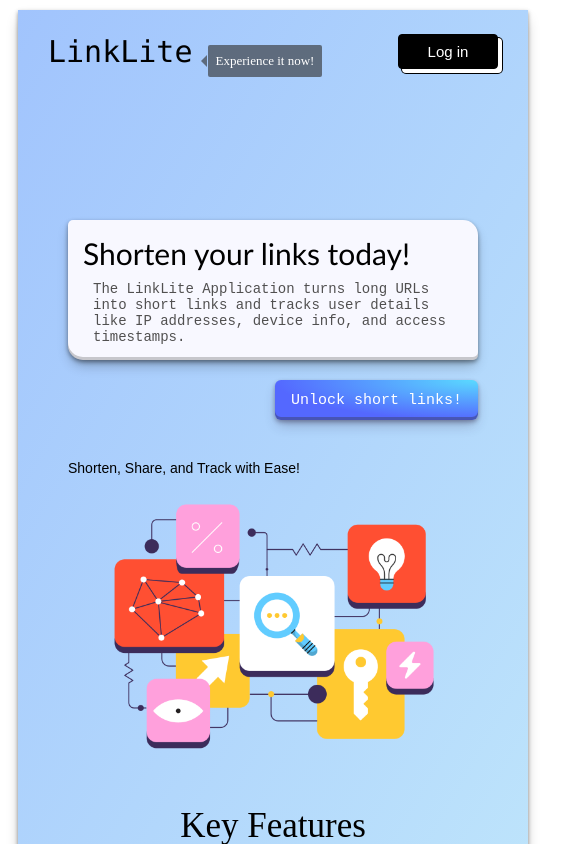
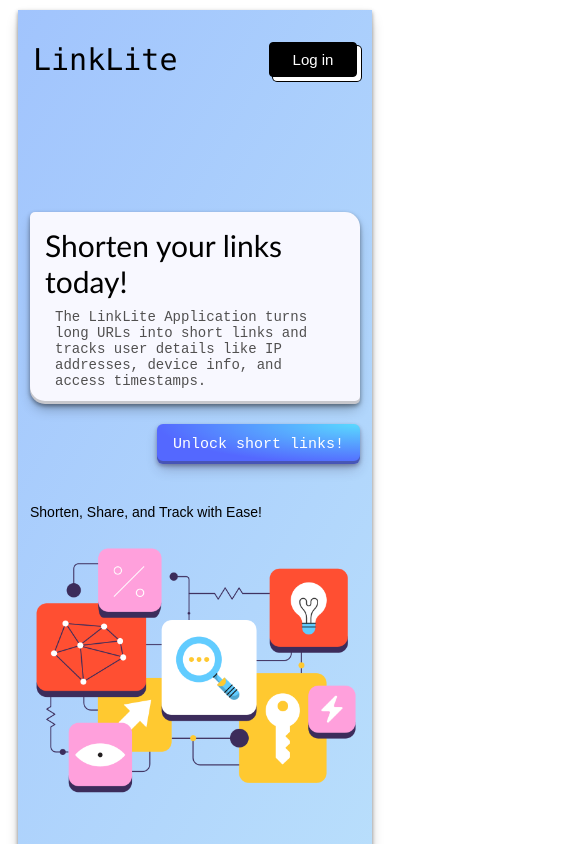
Before and after one commit to rajprince031/LinkLite, a React (Vite) app in the folder client/: page / in a window 390 px wide. Shown: the top 844 px of the page, 585 px wide, since content can reach past the window. Built offline with nearby package versions, Linux system fonts and the light colour scheme; no server answers.

Commit message:
make Home Page responsive

```diff
--- a/client/src/component/HomePage.jsx
+++ b/client/src/component/HomePage.jsx
@@ -25,9 +25,7 @@ const HomePage = () => {
                         Experience it now!
                     </div>
                 </div>
-                <div className='navbar_options'>
                     <button className='login_btn' onClick={logInBtn}>{text}</button>
-                </div>
             </div>
             <div className='body_container'>
                 <div className='description_container'>
--- a/client/src/style/homeStyle.css
+++ b/client/src/style/homeStyle.css
@@ -1,13 +1,9 @@
 
 .main_home_container {
   min-height: fit-content;
-  min-width: 450px;
-  display: flex;
-  flex-direction: column;
-  justify-content: space-between;
   background-color: rgb(182, 172, 172);
   margin: 10px;
-  padding: 15px 30px 15px 30px;
+  padding: 15px;
   box-shadow: rgba(0, 0, 0, 0.4) 0px 2px 4px,
     rgba(0, 0, 0, 0.3) 0px 7px 13px -3px, rgba(0, 0, 0, 0.2) 0px -3px 0px inset;
   background-image: linear-gradient(120deg, #a1c4fd 0%, #c2e9fb 100%);
@@ -65,14 +61,6 @@
   margin-left: calc(var(--size) * 0.13 * -1);
 }
 
-.navbar_options {
-  display: flex;
-  gap: 20px;
-}
-.navbar_options p {
-  font-family: "Times New Roman", Times, serif;
-  font-size: 25px;
-}
 
 
 
@@ -117,11 +105,11 @@
   transform: translate(2px, 2px);
 }
 
-@media (min-width: 768px) {
+/* @media (min-width: 768px) {
   .login_btn {
     padding: 12px 50px;
   }
-}
+} */
 
 /*  */
 
@@ -404,3 +392,10 @@
     align-items: center;
   }
 }
+
+@media only screen and (max-width: 474px){
+  .bubble-left{
+    visibility: hidden;
+  }
+
+}
```
